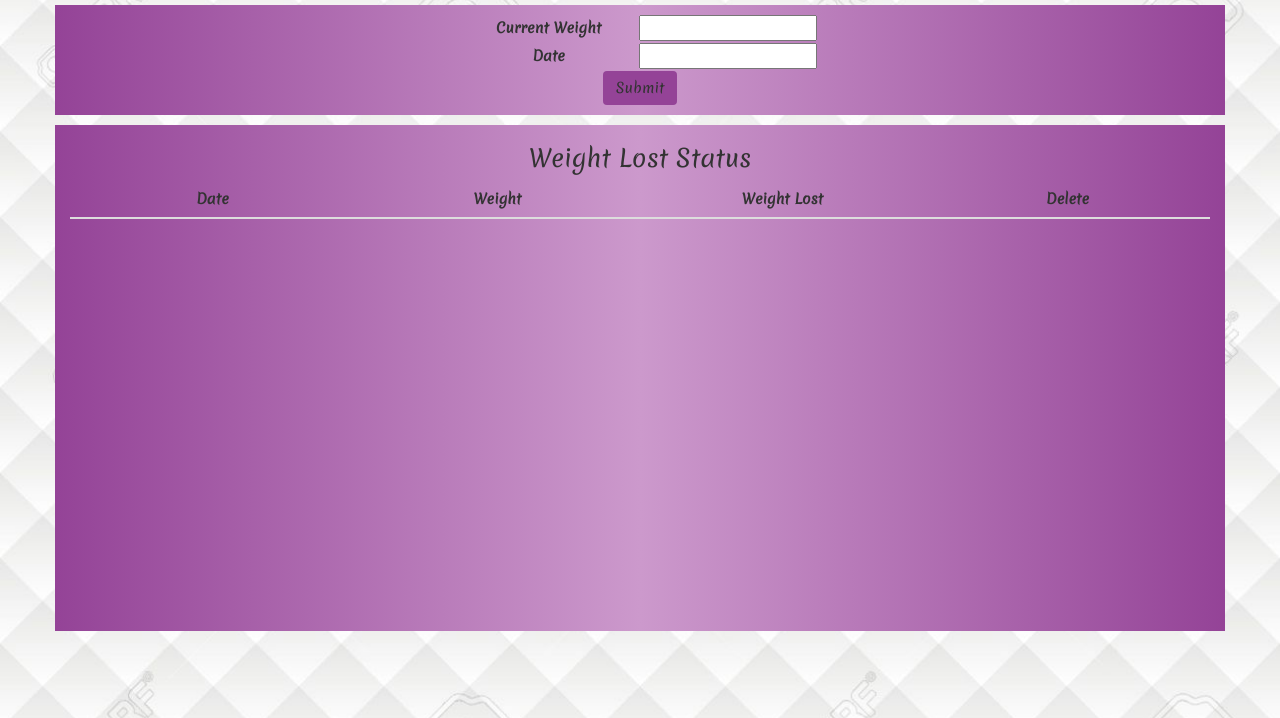
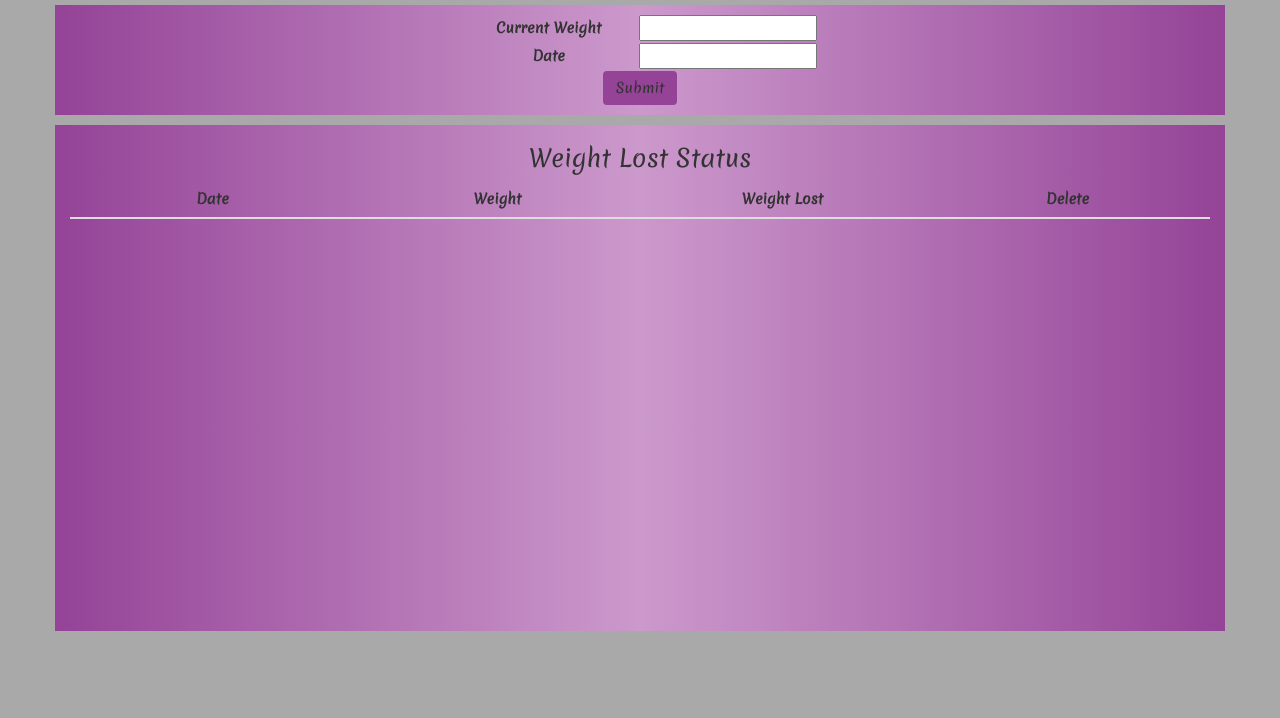
Before and after one commit to marktvbui/weight-tracker, a plain HTML site: page index.html in a window 1280 px wide. Shown: the part 82-800 px from the top of the page. Drawn offline with nearby package versions, Linux system fonts and the light colour scheme; no server answers.

```diff
--- a/assets/css/style.css
+++ b/assets/css/style.css
@@ -1,6 +1,6 @@
 body {
   font-family: 'Merienda', cursive;
-  background-size: cover;
+  background-color: #A9A9A9;
   min-width: 100%;
   min-height: 100%;
 }
--- a/index.html
+++ b/index.html
@@ -18,7 +18,7 @@
   <script src="./assets/javascript/weightTracker.js"></script>
 </head>
 
-<body background="./assets/images/test.jpg">
+<body background>
   <nav class="navbar navbar-default">
     <div class="container-fluid">
       <!-- Brand and toggle get grouped for better mobile display -->
```
